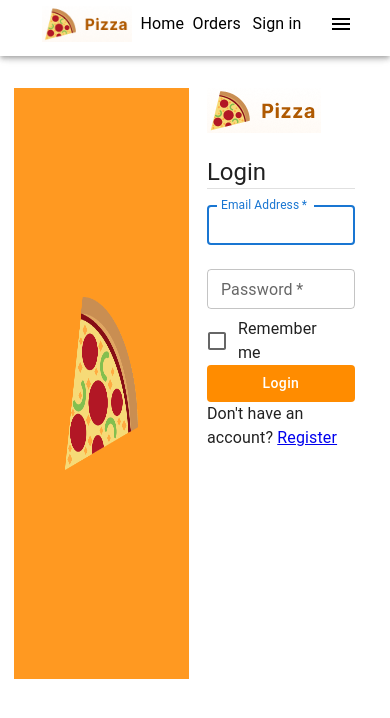
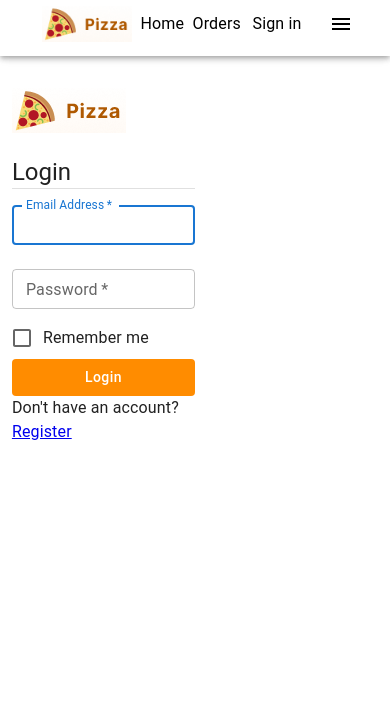
Before and after one commit to getye/Pizza-Ordering-App, a React (Create React App) app in the folder client/: page /signin in a window 390 px wide. Shown: the top 718 px of the page. Built offline with nearby package versions, Linux system fonts and the light colour scheme.

Commit message:
Registration form responsive view

```diff
--- a/client/src/components/signin.js
+++ b/client/src/components/signin.js
@@ -68,14 +68,14 @@ export const Signin = ({setIsAuthenticated}) => {
       <Grid container sx={{ paddingTop: 4,
               width: {xs: '100%', sm: '95%', md: '85%', lg: '65%'},
               ml: {xs: '1%', sm: '5%', md: '10%', lg: '15%'},
-              mr: {xs: '1%', sm: '5%', md: '10%', lg: '15%'},
+              mr: {xs: '0%', sm: '5%', md: '10%', lg: '15%'},
               mb: {xs: 1, sm: 2, md: 3, lg: 4},
       }}>
-        <Grid item xs={6} sx={{  height: '70vh', display: 'flex', alignContent: 'center', justifyContent: 'center' }}>
+        <Grid item xs={6} sx={{  height: '70vh', display: { xs: 'none', sm: 'flex' }, alignContent: 'center', justifyContent: 'center' }}>
         <img src={sideFrame} alt='Pizza' width={'90%'} />
         </Grid>
         <Grid item xs={6} sx={{ paddingLeft: 0 }}>
-          <Box sx={{ paddingLeft: 1, maxWidth:'80%' }}>
+          <Box sx={{ paddingLeft: 1, width: {xs: '98%', sm: '95%', md: '85%', lg: '65%'} }}>
             <img src={pizza} alt='Pizza'/>
             <Typography component="h1" variant="h5" sx={{paddingTop:2}}>
               Login
--- a/client/src/components/signup.js
+++ b/client/src/components/signup.js
@@ -118,7 +118,7 @@ export const Signup = () => {
           <img src={sideFrame} alt='Pizza' width={'90%'} />
         </Grid>
         <Grid item xs={12} sm={6} sx={{ paddingLeft: 0 }}>
-          <Box sx={{ paddingLeft: 0, width: '80%' }}>
+          <Box sx={{ paddingLeft: 1, width: {xs: '98%', sm: '95%', md: '85%', lg: '65%'} }}>
             <img src={pizza} alt='Pizza' />
             <Typography variant='h6'>Customer Registration</Typography>
             <Divider/>
```
Also changed, not shown: 8 other files (tests, documents, lock files or other folders).
